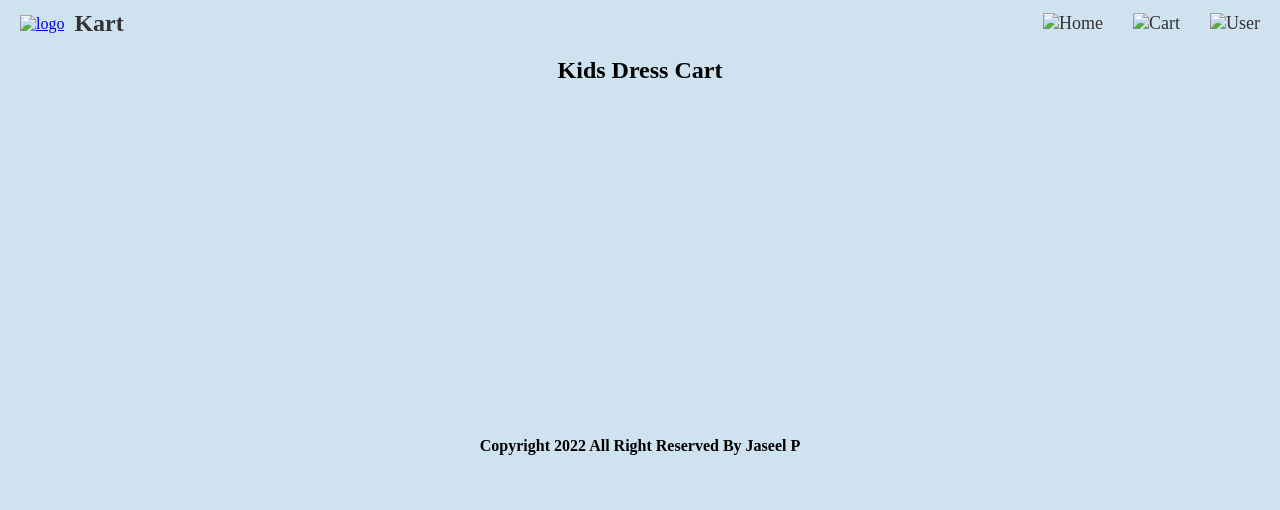
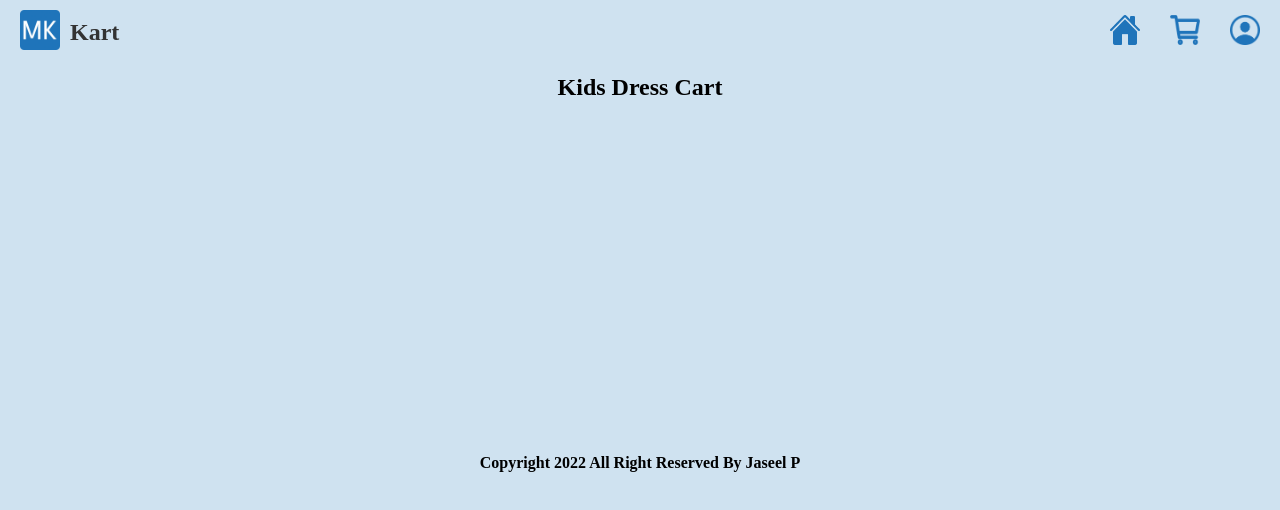
Before and after one commit to Jazeye/E-commerce-Website, a plain HTML site: page Pages/Kids.html in a window 1280 px wide. Drawn offline with Linux system fonts and the light colour scheme.

Commit message:
fix 8 pages

```diff
--- a/Pages/Kids.html
+++ b/Pages/Kids.html
@@ -6,7 +6,7 @@
     <meta name="viewport" content="width=device-width, initial-scale=1.0" />
     <title>Kart</title>
     <!-- fav icon -->
-    <link rel="icon" href="./Icons/favicon.ico" />
+    <link rel="icon" href="../Icons/favicon.ico" />
     <link rel="manifest" href="/site.webmanifest" />
     <!-- css -->
     <link rel="stylesheet" href="../Styles/style.css" />
@@ -17,31 +17,31 @@
       <div class="navbar-container">
         <div class="navbar-logo-container">
           <a class="navbar-logo" href="#">
-            <img src="./Icons/apple-touch-icon.png" alt="logo" />
+            <img src="../Icons/apple-touch-icon.png" alt="logo" />
           </a>
           <a class="navbar-logoname" href="#">Kart</a>
         </div>
         <!-- Responsive_menu -->
         <div class="menu-icon" onclick="navClick()">
           <div class="navbar-icon">
-            <img src="./Icons/menu.png" alt="Home" />
+            <img src="../Icons/menu.png" alt="Home" />
           </div>
         </div>
         <!-- Responsive_menuend -->
         <ul class="navbar-menu">
           <li class="navbar-item">
             <a class="navbar-icon" href="#"
-              ><img src="./Icons/Home.png" alt="Home"
+              ><img src="../Icons/Home.png" alt="Home"
             /></a>
           </li>
           <li class="navbar-item">
             <a class="navbar-icon" href="#"
-              ><img src="./Icons/Kart.png" alt="Cart"
+              ><img src="../Icons/Kart.png" alt="Cart"
             /></a>
           </li>
           <li class="navbar-item">
             <a class="navbar-icon" href="#"
-              ><img src="./Icons/User.png" alt="User"
+              ><img src="../Icons/User.png" alt="User"
             /></a>
           </li>
         </ul>
```
Also changed, not shown: Pages/Accessories.html (+6 -6 lines), Pages/Laptops.html (+5 -5 lines), Pages/Mens.html (+5 -5 lines), Pages/Phones.html (+6 -6 lines), Pages/Womens.html (+5 -5 lines), Pages/addtocart.html (+6 -6 lines).
